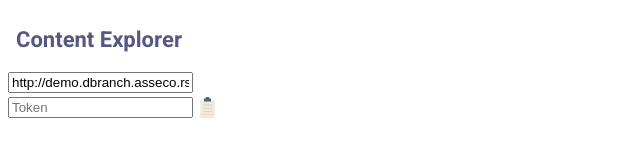
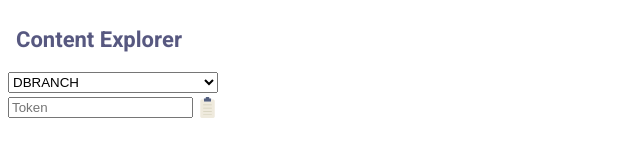
Before and after one commit to brankosimovic-asseco/content-explorer, a plain HTML site: page index.html in a window 1280 px wide. Shown: the top 162 px of the page, without its empty margins (0-640 px from the left). Drawn offline with nearby package versions, Linux system fonts and the light colour scheme; no server answers.

Commit message:
Use select for env url

```diff
--- a/index.html
+++ b/index.html
@@ -20,7 +20,7 @@
     <header>Content Explorer</header>
     <div style="display: flex; flex-direction: column; gap: 0.75rem">
       <div class="env-settings">
-        <input style="width: fit-content" placeholder="Enviroment URL" type="text" name="" id="content-url" />
+        <select style="height: 21px" name="" id="content-url"></select>
         <div style="display: flex; gap: 0.25rem">
           <input placeholder="Token" type="text" name="" id="token" />
           <img
--- a/main.js
+++ b/main.js
@@ -7,6 +7,16 @@ let currentPage = 1,
 let selectedItem = null;
 let currentFolderId = -1;
 let token = '';
+let envList = [
+  {
+    name: 'DBRANCH',
+    value: 'http://demo.dbranch.asseco.rs',
+  },
+  {
+    name: 'CIF',
+    value: 'http://demo.cif.dbranch.asseco.rs',
+  },
+];
 
 $(document).ready(() => {
   setEnviromentVariables();
@@ -16,9 +26,13 @@ $(document).ready(() => {
 });
 
 function setEnviromentVariables() {
+  envList?.forEach((env) => {
+    $('#content-url').append(`<option value="${env.value}">${env.name}</option>`);
+  });
+
   let auth_token = localStorage.getItem('auth_token');
   // get token from local storage
-  $('#content-url').val(baseUrl);
+  $('#content-url').val(localStorage.getItem('sel_env') ?? baseUrl);
   $('#token').val(auth_token);
   token = auth_token;
 }
@@ -161,7 +175,6 @@ function generateCurrentFolderItems(data) {
  * @param {Object} item Folder or document item to set options
  */
 function openItemOptions(item) {
-  console.log(item);
   // display the dropdown when we click the dropdown button
   $(`#${idParser(item.id)}`)
     .children()
@@ -213,7 +226,7 @@ function openItemOptions(item) {
     });
     $(dropdownElement).append(optionItemElement);
   });
-  // console.log($(`#${item.id}`).html(), 'html');
+
   $(`#${idParser(item.id)}`).append(dropdownElement);
   $(dropdownElement).focus();
 }
@@ -392,8 +405,10 @@ function setEventListeners() {
   });
 
   $('#content-url').change((e) => {
+    const env = $('#content-url option:selected').val();
+    localStorage.setItem('sel_env', env);
     baseUrl = $('#content-url').val();
-    getFolderItems(paths[paths.length - 1]);
+    getFolderItems(paths[0]);
     console.log('changed to: ', baseUrl);
   });
 
@@ -408,6 +423,12 @@ function setEventListeners() {
   });
 }
 
+/**
+ * Some html ids have special characters that jquery cannot handle correctly
+ * ie. $('#123.345') -> id = 123 class = 345 instead of id = 123.345
+ * so we parse the id string using this helper method
+ * @returns escaped id string
+ */
 function idParser(myid) {
   return myid.replace(/(:|\.|\[|\]|,|=|@)/g, '\\$1');
 }
```
